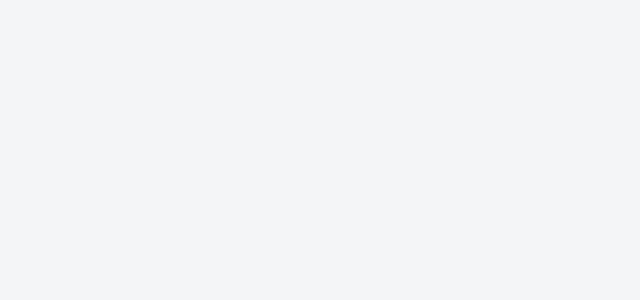
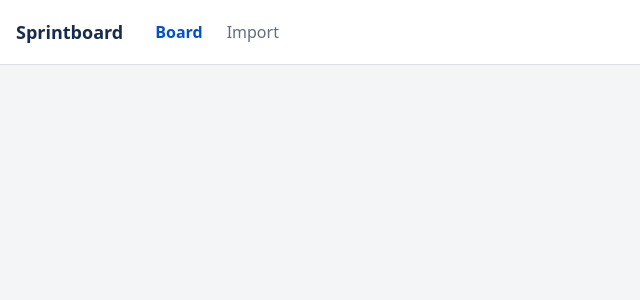
Before and after one commit to jkatariina/sprintboard, a React (Vite) app: page / in a window 1280 px wide. Shown: the top 300 px of the page, without its empty margins (0-640 px from the left). Built offline with nearby package versions, Linux system fonts and the light colour scheme.

Commit message:
feat: add header with app title and navigation

```diff
--- a/src/App.jsx
+++ b/src/App.jsx
@@ -1,4 +1,5 @@
 import { BrowserRouter, Route, Routes } from 'react-router-dom'
+import Header from './components/layout/Header.jsx'
 import BoardPage from './pages/BoardPage.jsx'
 import ImportPage from './pages/ImportPage.jsx'
 import NotFoundPage from './pages/NotFoundPage.jsx'
@@ -6,7 +7,9 @@ import NotFoundPage from './pages/NotFoundPage.jsx'
 function App() {
   return (
     <BrowserRouter>
-      <main>
+      <Header />
+
+      <main className="page">
         <Routes>
           <Route path="/" element={<BoardPage />} />
           <Route path="/importera" element={<ImportPage />} />
--- /dev/null
+++ b/src/components/layout/Header.jsx
@@ -0,0 +1,29 @@
+import { Link, NavLink } from 'react-router-dom'
+import styles from './Header.module.css'
+
+function navLinkClass({ isActive }) {
+  return isActive ? `${styles.link} ${styles.active}` : styles.link
+}
+
+function Header() {
+  return (
+    <header className={styles.header}>
+      <div className={styles.inner}>
+        <Link to="/" className={styles.brand}>
+          Sprintboard
+        </Link>
+
+        <nav className={styles.nav} aria-label="Main">
+          <NavLink to="/" end className={navLinkClass}>
+            Board
+          </NavLink>
+          <NavLink to="/importera" className={navLinkClass}>
+            Import
+          </NavLink>
+        </nav>
+      </div>
+    </header>
+  )
+}
+
+export default Header
--- /dev/null
+++ b/src/components/layout/Header.module.css
@@ -0,0 +1,40 @@
+.header {
+  background-color: var(--color-surface);
+  border-bottom: 1px solid var(--color-border);
+}
+
+.inner {
+  display: flex;
+  align-items: center;
+  gap: var(--space-lg);
+  padding: var(--space-md);
+}
+
+.brand {
+  font-size: 1.125rem;
+  font-weight: 700;
+  color: var(--color-text);
+  text-decoration: none;
+}
+
+.nav {
+  display: flex;
+  gap: var(--space-sm);
+}
+
+.link {
+  padding: 0.25rem var(--space-sm);
+  border-radius: var(--radius);
+  color: var(--color-text-muted);
+  text-decoration: none;
+}
+
+.link:hover {
+  background-color: var(--color-bg);
+  color: var(--color-text);
+}
+
+.active {
+  color: var(--color-accent);
+  font-weight: 600;
+}
--- a/src/styles/index.css
+++ b/src/styles/index.css
@@ -40,3 +40,7 @@ button {
   font: inherit;
   cursor: pointer;
 }
+
+.page {
+  padding: var(--space-lg) var(--space-md);
+}
```
